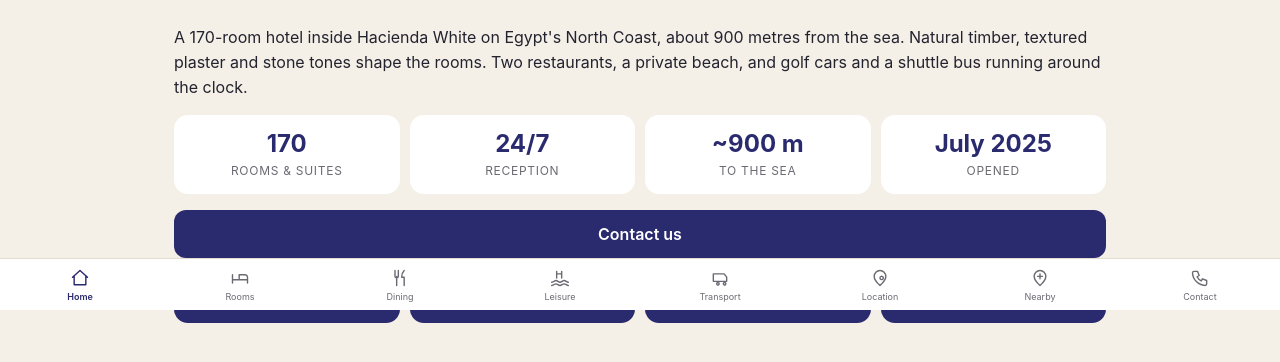
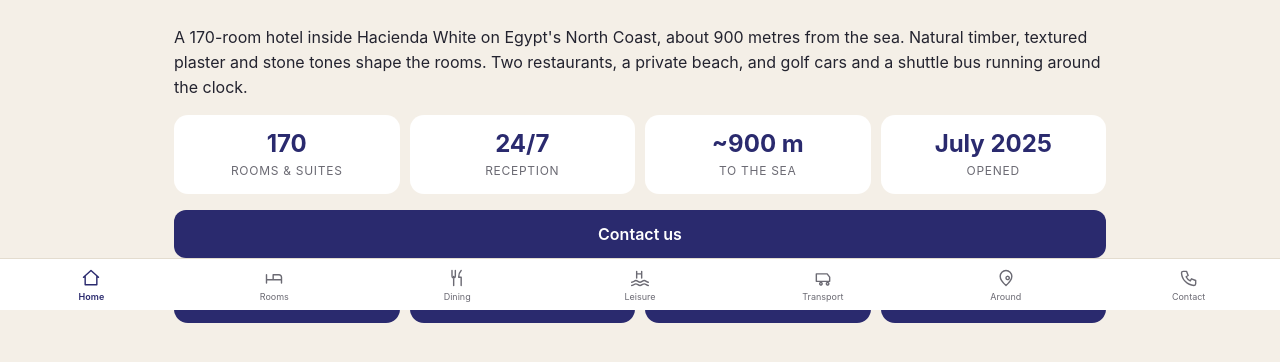
Before and after one commit to casawhite-hotel/casawhite-hotel.github.io, a plain HTML site: page index.html in a window 1280 px wide. Shown: the part 490-852 px from the top of the page. Drawn offline with Linux system fonts and the light colour scheme.

Commit message:
Add files via upload

```diff
--- a/index.html
+++ b/index.html
@@ -129,16 +129,14 @@ nav button.on{color:var(--navy);font-weight:600}
 </div></section>
 
 <section class="view" id="where"><div class="pad">
- <h2>Location</h2>
+ <h2>Location &amp; Around</h2>
  <div class="card"><img src="location.jpg" alt="Location"><div class="b"><p>Casa White Hotel, Hacienda White, Alamein, North Coast, Egypt.</p></div></div>
  <div class="card"><div class="b">
   <div class="room"><div><b>Alamein International Airport</b><small>About 30 min by car via the International Coastal Road</small></div><em>≈ 29.5 km</em></div>
   <div class="room"><div><b>Borg El Arab International Airport</b><small>About 1 h 30 min by car via the International Coastal Road</small></div><em>≈ 112–118 km</em></div></div></div>
  <a class="cta" href="https://www.google.com/maps/search/?api=1&query=Hacienda+White+North+Coast+Egypt">Open in Maps</a>
-</div></section>
 
-<section class="view" id="nearby"><div class="pad">
- <h2>Around by Casa White</h2>
+ <h2 style="margin-top:22px">Around by Casa White</h2>
  <h3 style="margin:0 0 6px;font-weight:600">Steps away from Casa White</h3>
  <p>Restaurants, venues and a neighbouring hotel. Logos and photos belong to their owners.</p>
  <div class="card"><div class="pics"><img src="n_kikis1.jpg" alt="Kiki's Beach"><img src="n_kikis2.jpg" alt="Kiki's Beach"></div><div class="b"><div class="plc"><img class="lg" src="kikis.png" alt="Kiki's Beach logo"><div><h3>Kiki's Beach</h3><small>Beach</small></div></div><a class="cta" href="https://www.google.com/maps/search/?api=1&amp;query=Kiki%27s+Beach+Hacienda+White+North+Coast+Egypt" target="_blank" rel="noopener">Location on map</a></div></div>
@@ -170,8 +168,7 @@ nav button.on{color:var(--navy);font-weight:600}
  <button data-go="dining"><svg viewBox="0 0 24 24"><path d="M6 3v7a2 2 0 0 0 4 0V3M8 10v11M17 3c-2 2-3 5-3 8h3v10"/></svg>Dining</button>
  <button data-go="leisure"><svg viewBox="0 0 24 24"><path d="M2 17c3 0 3-2 5-2s3 2 5 2 3-2 5-2 3 2 5 2M2 21c3 0 3-2 5-2s3 2 5 2 3-2 5-2 3 2 5 2M8 12V4M14 12V4M8 7h6"/></svg>Leisure</button>
  <button data-go="around"><svg viewBox="0 0 24 24"><path d="M4 16V7h13l3 4v5M4 16h16M8 19a1.5 1.5 0 1 0 0-.1M16 19a1.5 1.5 0 1 0 0-.1"/></svg>Transport</button>
- <button data-go="where"><svg viewBox="0 0 24 24"><path d="M12 21s7-6 7-11a7 7 0 0 0-14 0c0 5 7 11 7 11zM12 12a2 2 0 1 0 0-.1"/></svg>Location</button>
- <button data-go="nearby"><svg viewBox="0 0 24 24"><path d="M12 21s7-6 7-11a7 7 0 0 0-14 0c0 5 7 11 7 11z"/><path d="M9 10h6M12 7v6"/></svg>Nearby</button>
+ <button data-go="where"><svg viewBox="0 0 24 24"><path d="M12 21s7-6 7-11a7 7 0 0 0-14 0c0 5 7 11 7 11zM12 12a2 2 0 1 0 0-.1"/></svg>Around</button>
  <button data-go="contact"><svg viewBox="0 0 24 24"><path d="M5 4h4l2 5-2.5 1.5a11 11 0 0 0 5 5L15 13l5 2v4a2 2 0 0 1-2 2A16 16 0 0 1 3 6a2 2 0 0 1 2-2z"/></svg>Contact</button>
 </nav>
 <script>
--- a/sw.js
+++ b/sw.js
@@ -1,4 +1,4 @@
-const C='casawhite-v14';
+const C='casawhite-v15';
 const A=['./','index.html','manifest.json','bar1.jpg','bar2.jpg','beach.jpg','beach2.jpg','beach3.jpg','dining.jpg','dining2.jpg','golf1.jpg','golf2.jpg','gym1.jpg','gym2.jpg','gym3.jpg','gym4.jpg','hero.jpg','icon-192.png','icon-512.png','location.jpg','logo.png','lounge.jpg','pool.jpg','pool2.jpg','pool3.jpg','reception.jpg','roof1.jpg','roof2.jpg','rooftop_pool.jpg','room.jpg','room2.jpg','room3.jpg','shuttle.jpg','st_amen.jpg','st_balcony.jpg','st_bed.jpg','st_living.jpg','st_living2.jpg','st_shower.jpg','suite_balcony.jpg','suite_bedroom.jpg','suite_living.jpg','scalini.svg','casacook.png','galambo.svg','tlt.png','kikis.png','plage.png','n_kikis1.jpg','n_kikis2.jpg','n_scalini1.jpg','n_galambo1.jpg','n_galambo2.jpg','n_lemon1.jpg','n_cc1.jpg','n_cc2.jpg','n_plage1.jpg'];
 self.addEventListener('install',e=>{self.skipWaiting();e.waitUntil(caches.open(C).then(c=>c.addAll(A.map(u=>new Request(u,{cache:'reload'})))).catch(()=>{}))});
 self.addEventListener('activate',e=>e.waitUntil((async()=>{for(const k of await caches.keys()){if(k!==C)await caches.delete(k)}await self.clients.claim();for(const c of await self.clients.matchAll({type:'window'})){try{c.navigate(c.url)}catch(x){}}})()));
```
